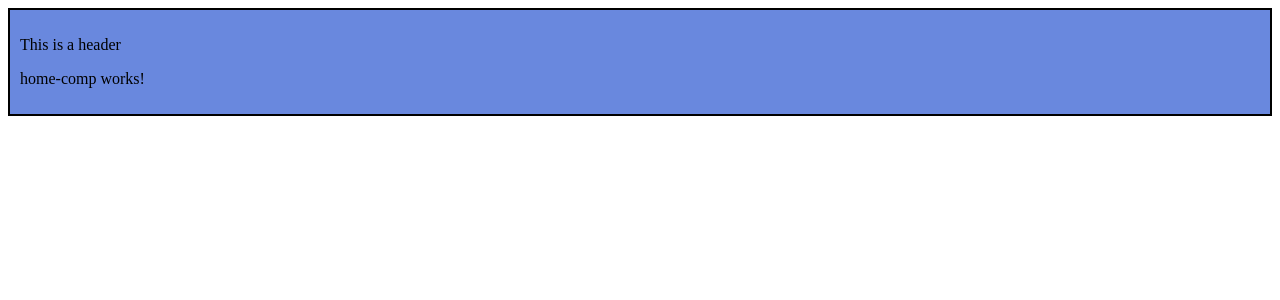
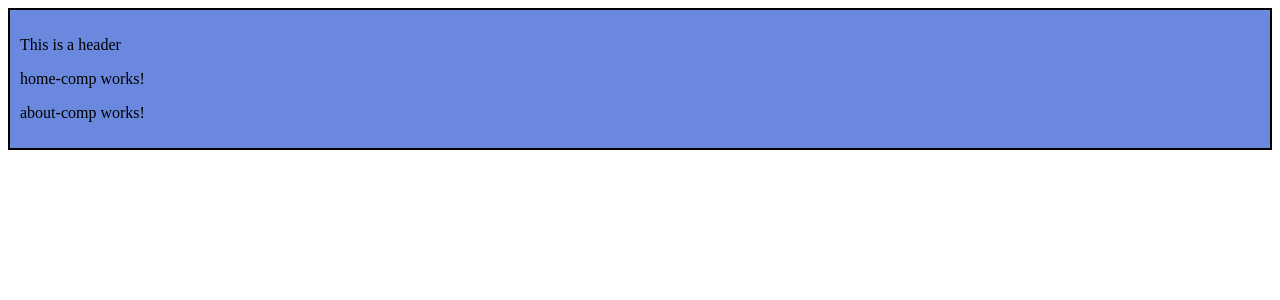
Before and after one commit to ks9927/my-test-app, an Angular app in the folder testing-app/: page / in a window 1280 px wide. Shown: the top 300 px of the page. Built offline with nearby package versions, Linux system fonts and the light colour scheme.

Commit message:
created about comp and added to the page

```diff
--- /dev/null
+++ b/testing-app/src/app/about-comp/about-comp.html
@@ -0,0 +1 @@
+<p>about-comp works!</p>
--- a/testing-app/src/app/header/header.html
+++ b/testing-app/src/app/header/header.html
@@ -1,4 +1,5 @@
 <header>
     <p>This is a header</p>
     <app-home-comp></app-home-comp>
+    <app-about-comp></app-about-comp>
 </header>
--- a/testing-app/src/app/header/header.ts
+++ b/testing-app/src/app/header/header.ts
@@ -1,8 +1,9 @@
 import { Component } from '@angular/core';
 import { HomeComp } from '../home-comp/home-comp';
+import { AboutComp } from '../about-comp/about-comp';
 @Component({
   selector: 'app-header',
-  imports: [HomeComp],
+  imports: [HomeComp, AboutComp],
   templateUrl: './header.html',
   styleUrl: './header.css',
 })
```
Also changed, not shown: testing-app/src/app/about-comp/about-comp.ts (added, +11 -0 lines), testing-app/src/app/about-comp/about-comp.css (added), 1 other file (tests, documents, lock files or other folders).
